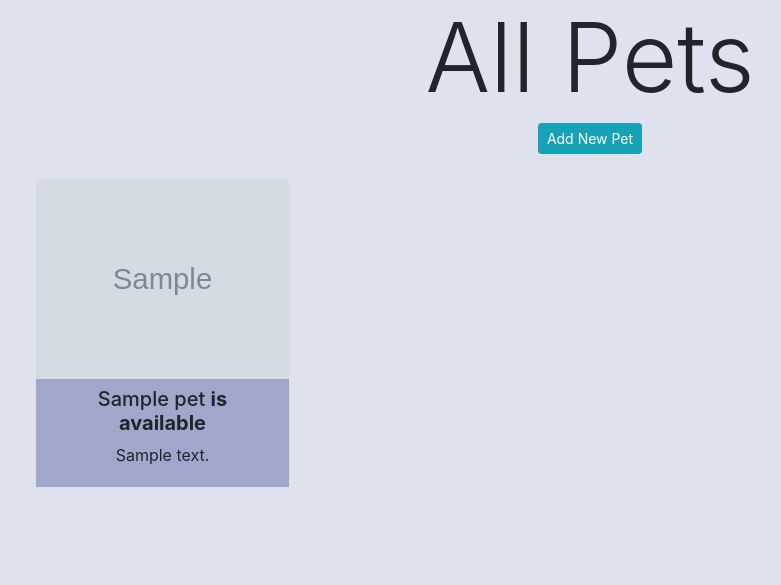
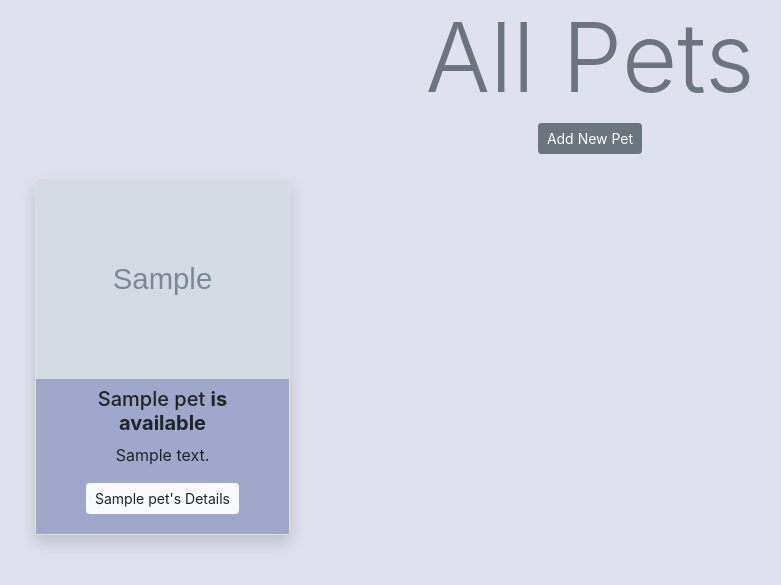
Before and after one commit to lowtrey/springboard-e_adoption_agency, a Flask app: page / in a window 1280 px wide. Shown: the top 585 px of the page, without its empty margins (50-831 px from the left). Run offline with Flask 2, Linux system fonts and the light colour scheme; tables that the repository leaves empty hold one stand-in row (values such as "Sample post"); grey boxes marked "Sample" are stand-in pictures; some libraries are stand-ins or nearby versions.

Commit message:
begin creation of pet details page

```diff
--- a/app.py
+++ b/app.py
@@ -42,3 +42,9 @@ def add_pet():
     return redirect("/")
   else:
     return render_template("add_form.html", form=form)
+
+@app.route("/<int:id>")
+def show_pet(id):
+  pet = Pet.query.get_or_404(id)
+
+  return render_template("pet.html", pet=pet)
--- a/templates/pets.html
+++ b/templates/pets.html
@@ -2,15 +2,15 @@
 {% block title %}Pets List{% endblock %}
 {% block content %}
 <div class="row justify-content-center">
-  <h1 class="display-1">All Pets</h1>
+  <h1 class="display-1 text-secondary">All Pets</h1>
 </div>
 <div class="d-flex justify-content-center">
-  <a href="/add" class="btn btn-sm btn-info">Add New Pet</a>
+  <a href="/add" class="btn btn-sm btn-secondary">Add New Pet</a>
 </div>
 <div class="row">
   {% for pet in pets %}
   <div class="col-md-3 mt-4 text-center">
-    <div class="card h-80 profile-card-4">
+    <div class="card shadow h-80 profile-card-4">
       <div class="card-img-block">
         <img class="card-img-top" src={{pet.photo_url}} alt="Card image cap">
       </div>
@@ -30,6 +30,7 @@
           <em>No info available...</em>
           {% endif %}
         </p>
+        <a href="/{{pet.id}}" class="btn btn-sm btn-light">{{pet.name}}'s Details</a>
       </div>
     </div>
   </div>
```
Also changed, not shown: templates/pet.html (added, +31 -0 lines).
